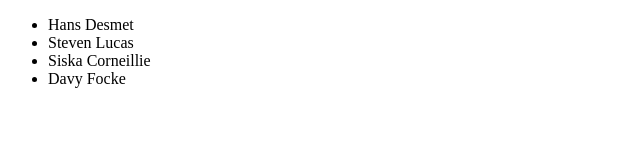
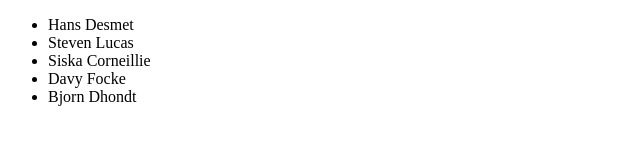
Before and after one commit to locutus31/vriendensite2, a plain HTML site: page index.html in a window 1280 px wide. Shown: the whole page, without its empty margins (0-640 px from the left). Drawn offline with Linux system fonts and the light colour scheme.

Commit message:
met 5 vrienden

```diff
--- a/index.html
+++ b/index.html
@@ -11,6 +11,7 @@
         <li>Steven Lucas</li>
         <li>Siska Corneillie</li>
         <li>Davy Focke</li>
+        <li>Bjorn Dhondt</li>
     </ul>
 
 </body>
```
